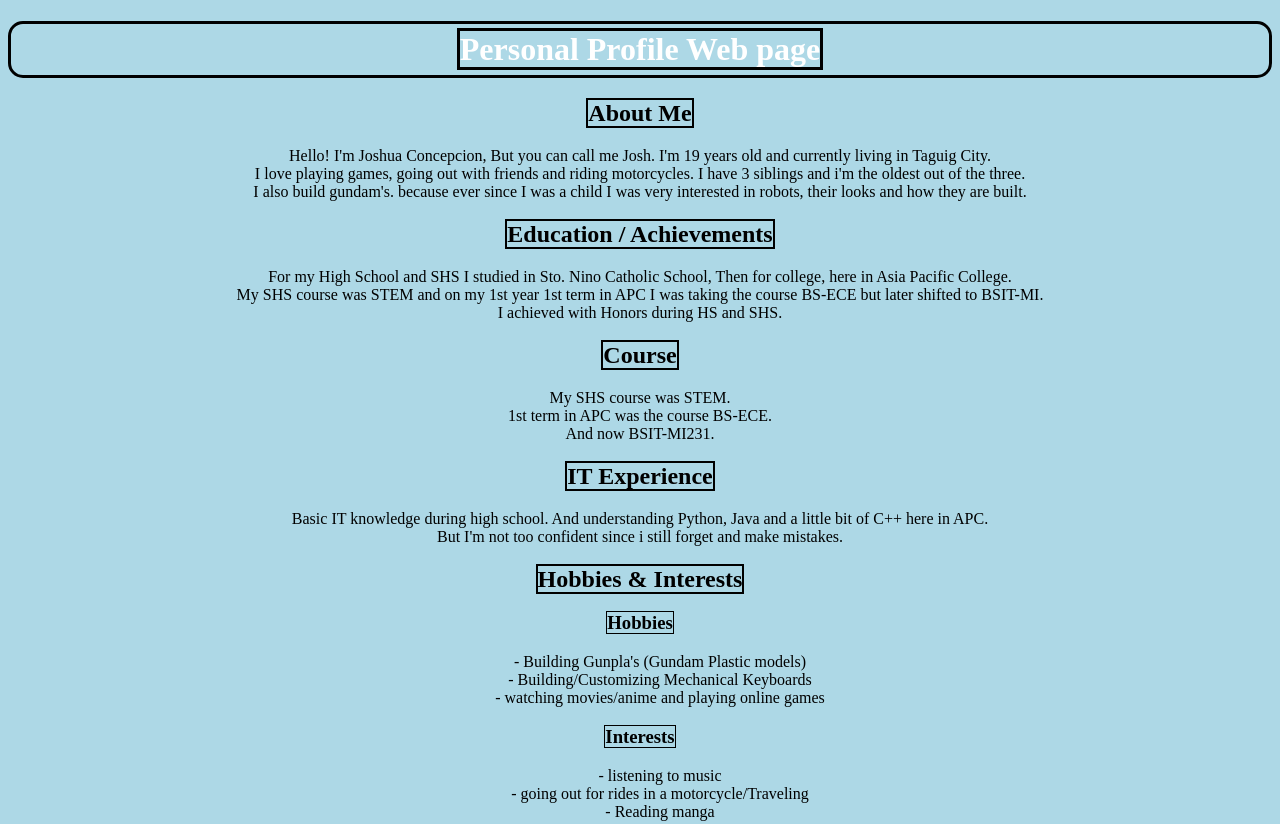
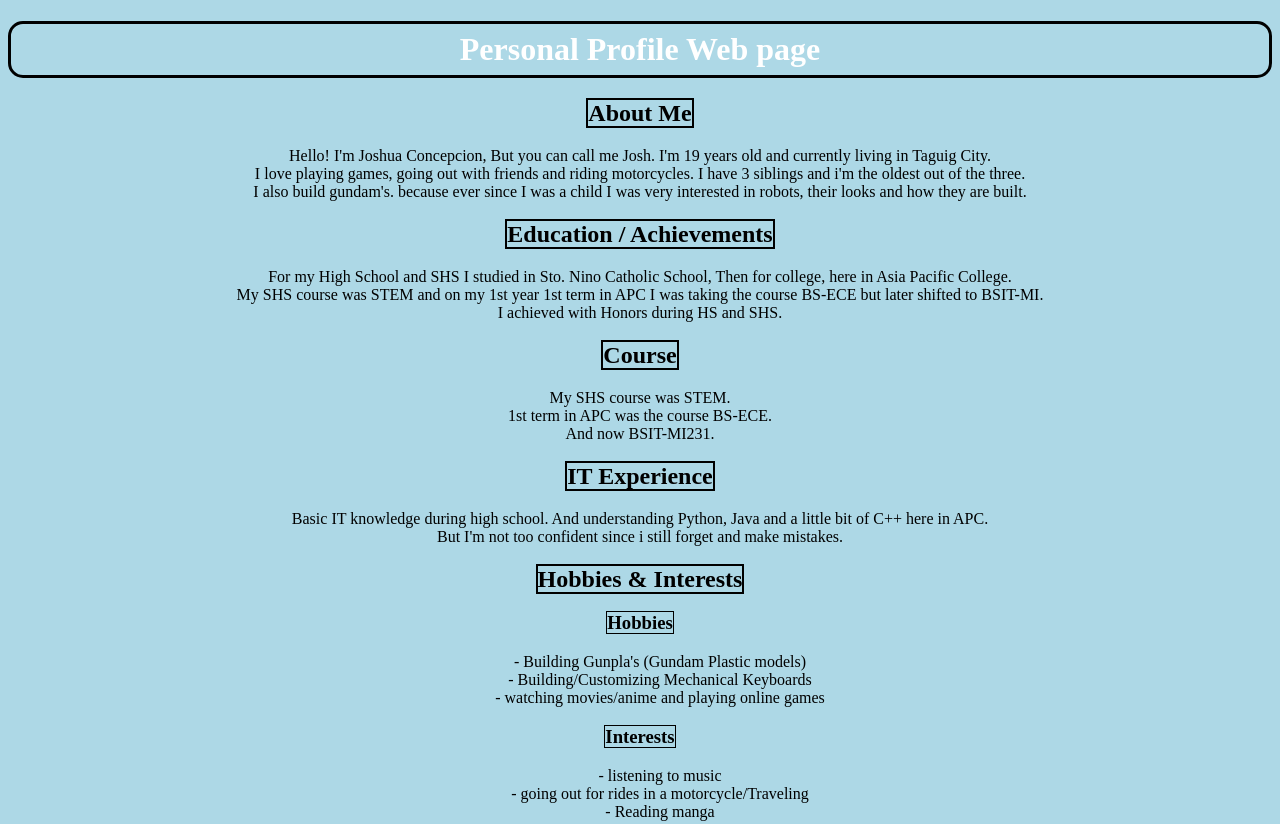
Before and after one commit to Joshoo-gif/Webprog-personal-website, a plain HTML site: page home/index.html in a window 1280 px wide. Shown: the top 824 px of the page. Drawn offline with Linux system fonts and the light colour scheme.

Commit message:
Update index.html

```diff
--- a/home/index.html
+++ b/home/index.html
@@ -7,7 +7,7 @@
 <body>
 
 
-<h1><center> <span style="border: 3px solid black">Personal Profile Web page</span></center></h1>
+<h1><center><span>Personal Profile Web page</span></center></h1>
 <p>
 
 
```
